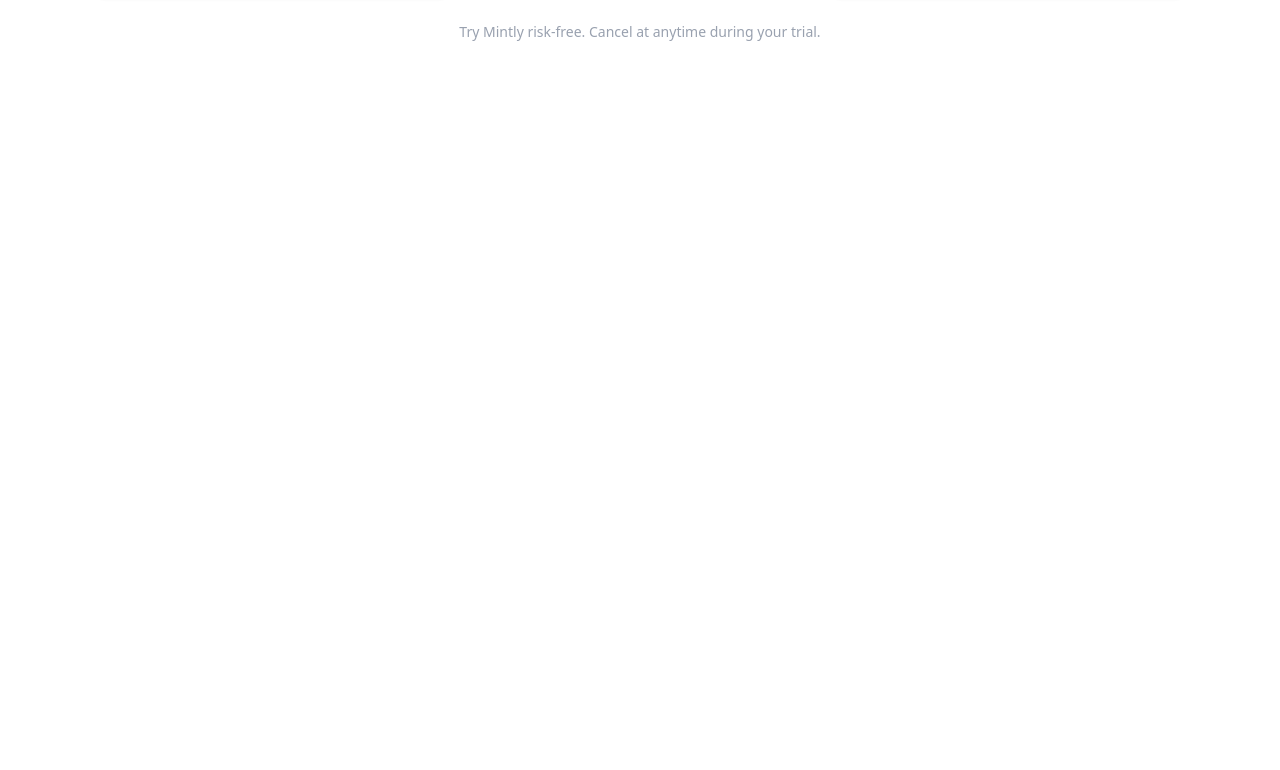
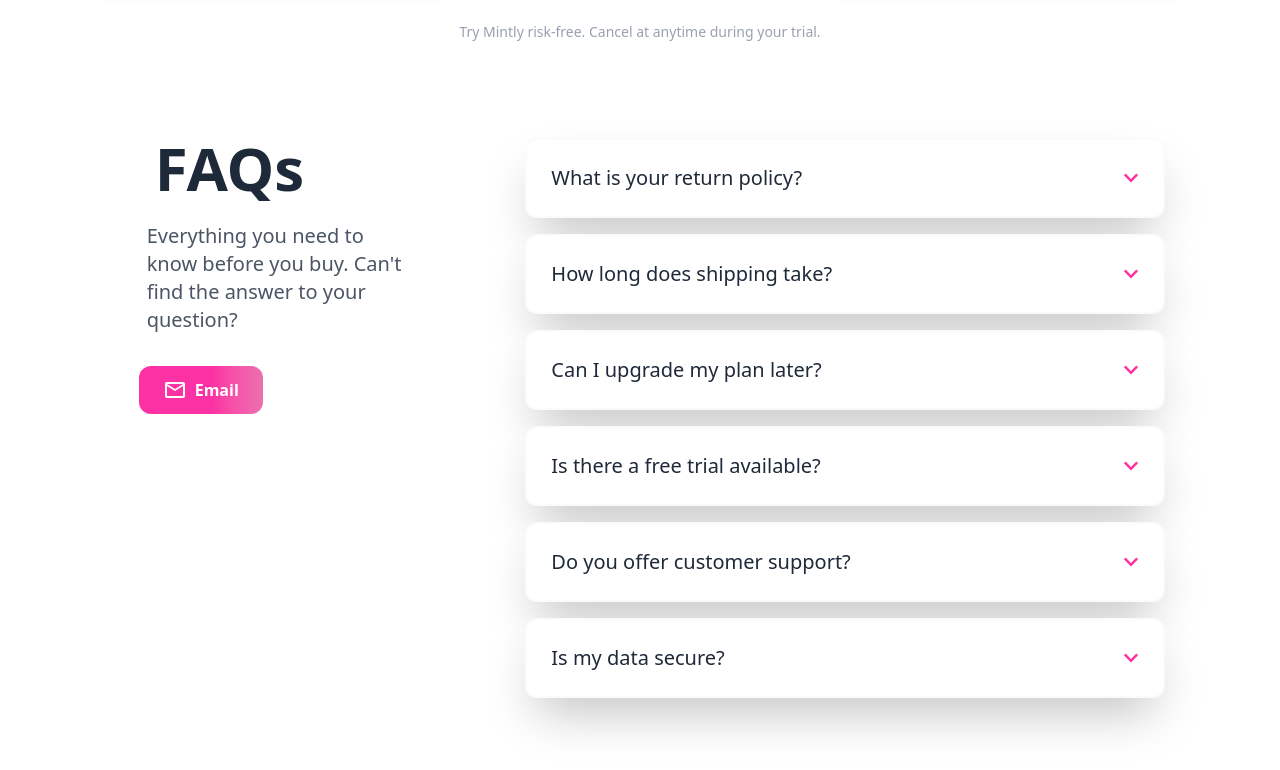
Before and after one commit to arjungurjar01/saas-landing-page1, a React (Vite) app: page / in a window 1280 px wide. Shown: the part 5022-5792 px from the top of the page. Before the commit the page ends 5064 px from the top, so only its background shows below. Built offline with nearby package versions, Linux system fonts and the light colour scheme.

Commit message:
feat: add FAQ section with accordion component and integrate with data

```diff
--- a/src/assets/data.ts
+++ b/src/assets/data.ts
@@ -10,6 +10,8 @@ import { IoTrendingUpSharp } from "react-icons/io5";
 import { RiFlashlightFill } from "react-icons/ri";
 import type {IconType}  from "react-icons";
 import { FaBolt, FaRocket } from "react-icons/fa";
+import { FaChevronDown } from "react-icons/fa";
+
 
 interface CardData {
     id:number ;
@@ -214,3 +216,51 @@ export const pricingData : PricingData[] = [
     popular: false,
   },
 ];
+
+
+
+interface FAQData  {
+    id: number ;
+    title:string;
+    content:string;
+    icon:IconType;
+}
+
+export const faqData : FAQData[] = [
+  {
+    id: 1,
+    title: "What is your return policy?",
+    content: "We offer a 30-day money-back guarantee with no questions asked.",
+    icon: FaChevronDown,
+  },
+  {
+    id: 2,
+    title: "How long does shipping take?",
+    content: "Shipping typically takes 3–5 business days depending on your location.",
+    icon: FaChevronDown,
+  },
+  {
+    id: 3,
+    title: "Can I upgrade my plan later?",
+    content: "Yes, you can upgrade or downgrade your plan anytime from your dashboard.",
+    icon: FaChevronDown,
+  },
+  {
+    id: 4,
+    title: "Is there a free trial available?",
+    content: "Absolutely! You can try any plan free for 14 days without entering payment details.",
+    icon: FaChevronDown,
+  },
+  {
+    id: 5,
+    title: "Do you offer customer support?",
+    content: "Yes, our support team is available 24/7 via chat and email.",
+    icon: FaChevronDown,
+  },
+  {
+    id: 6,
+    title: "Is my data secure?",
+    content: "We use enterprise-grade encryption and follow industry best practices to keep your data safe.",
+    icon: FaChevronDown,
+  },
+];
--- /dev/null
+++ b/src/components/Accordion.tsx
@@ -0,0 +1,25 @@
+import { useState } from "react"
+
+type AccordionType = {
+    title:string;
+    content:string;
+    icon:React.ReactNode ;
+}
+
+function Accordion({title,content,icon}:AccordionType) {
+    const [isActive,setIsActive] = useState<boolean>(false);
+
+    return (
+    <div className="flex flex-col justify-center mx-4 sm:mx-10 md:mx-2 px-6 py-4 min-h-20 bg-white border-2 border-[#FAFBFC] rounded-xl shadow-2xl  w-82 sm:w-134 md:w-120 lg:w-152 xl:w-160 cursor-pointer transition-all duration-300 ease-linear">
+       <div onClick={()=>setIsActive(!isActive)} className="flex items-center justify-between ">
+        <h2 className="text-xl text-gray-800 font-medium">{title}</h2>
+        <p  className={`  text-[#fc32a4] ${isActive ? 'rotate-180':''} `}>{icon}</p>
+       </div>
+       <div className="">
+        {isActive && <p className={`text-gray-600 font-normal text-lg mt-4 ${isActive ? 'transition-all duration-300 ease-in-out max-h-[500px]': ''}`}>{content}</p>}
+       </div>
+    </div>
+  )
+}
+
+export default Accordion
--- a/src/components/SectionTopContent.tsx
+++ b/src/components/SectionTopContent.tsx
@@ -6,11 +6,12 @@ type ContentType = {
     description? : string ;
     stars? : number ;
     children? : React.ReactNode ;
+    className? : string ;
 }
 
-function SectionTopContent({title,description,stars = 0,children}:ContentType) {
+function SectionTopContent({title,description,stars = 0,children,className=""}:ContentType) {
   return (
-    <div className="flex flex-col gap-6 mb-8 items-center text-center">
+    <div className={`flex flex-col gap-6 mb-8 items-center text-center ${className}`}>
             {children &&  <SectionHeading> {children} </SectionHeading>}
             <h1 className="text-3xl px-4 sm:text-5xl md:text-6xl xl:text-6xl  font-bold text-gray-800">{title}</h1>
             <h2 className="flex gap-2 text-xl font-normal text-gray-600"> <PrintStar className="text-2xl" stars={stars}/> {description}</h2>
@@ -18,4 +19,4 @@ function SectionTopContent({title,description,stars = 0,children}:ContentType) {
   )
 }
 
-export default SectionTopContent
+export default SectionTopContent ;
--- a/src/pages/HomePage.tsx
+++ b/src/pages/HomePage.tsx
@@ -5,6 +5,7 @@ import FeatureSection from "../sections/FeatureSection";
 import StatsSection from "../sections/StatsSection";
 import TestimonialsSection from "../sections/TestimonialsSection";
 import PricingSection from "../sections/PricingSection";
+import FAQSection from "../sections/FAQSection";
 
 function HomePage() {
   return (
@@ -16,6 +17,7 @@ function HomePage() {
       <StatsSection />
       <TestimonialsSection />
       <PricingSection/>
+      <FAQSection/>
     </div>
   );
 }
--- a/src/sections/FAQSection.tsx
+++ b/src/sections/FAQSection.tsx
@@ -0,0 +1,31 @@
+import Accordion from "../components/Accordion";
+import Button from "../components/Button";
+import SectionTopContent from "../components/SectionTopContent";
+import { MdOutlineEmail } from "react-icons/md";
+import { faqData } from "../assets/data";
+
+function FAQSection() {
+  return (
+    <div className="min-h-screen mt-24 px-4 md:px-16 lg:px-24 flex flex-col md:flex-row justify-center ">
+        <div className="flex flex-col w-full sm:mx-6 px-4 md:px-2 md:w-1/3 items-start">
+           <div className="w-[80%]">
+            <SectionTopContent className="text-start items-start" title="FAQs" description="Everything you need to know before you buy. Can't find the answer to your question?"></SectionTopContent>
+           </div>
+           <div className="">
+            <Button className=""> <MdOutlineEmail className="text-2xl" /> <span>Email</span></Button>
+           </div>
+        </div>
+
+        <div className="flex flex-col gap-4 mt-10 md:mt-0">
+            {
+                faqData.map((item)=>{
+                    return  <Accordion title={item.title} content={item.content} icon={<item.icon/>}  ></Accordion>
+
+                })
+            }
+        </div>
+    </div>
+  )
+}
+
+export default FAQSection ;
```
